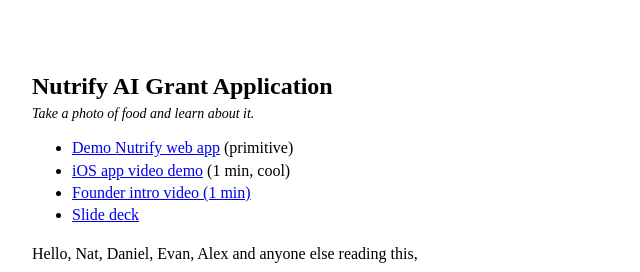
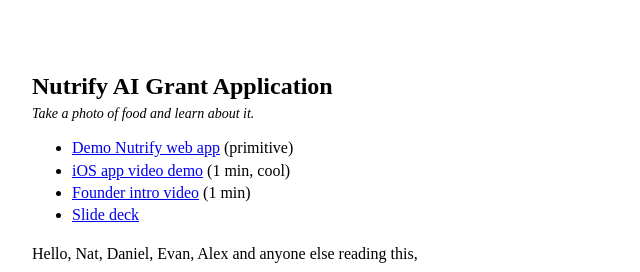
Before and after one commit to mrdbourke/nutrify-ai-grant-application, a plain HTML site: page index.html in a window 1280 px wide. Shown: the top 272 px of the page, 304-944 px from the left. Drawn offline with Linux system fonts and the light colour scheme.

Commit message:
fix link

```diff
--- a/index.html
+++ b/index.html
@@ -67,7 +67,7 @@
         <ul>
             <li><a href="https://nutrify.app">Demo Nutrify web app</a> (primitive)</li>
             <li><a href="https://youtu.be/JvzPbuPEay4">iOS app video demo</a> (1 min, cool)</li>
-            <li><a href="https://youtu.be/-8PGq4SP9E8">Founder intro video (1 min)</a></li>
+            <li><a href="https://youtu.be/-8PGq4SP9E8">Founder intro video</a> (1 min)</li>
             <li><a href="https://www.dropbox.com/s/ltie63k5loz14tj/nutrify-ai-grant-application.pdf?dl=0">Slide deck</a></li>
             </ul>
 
```
